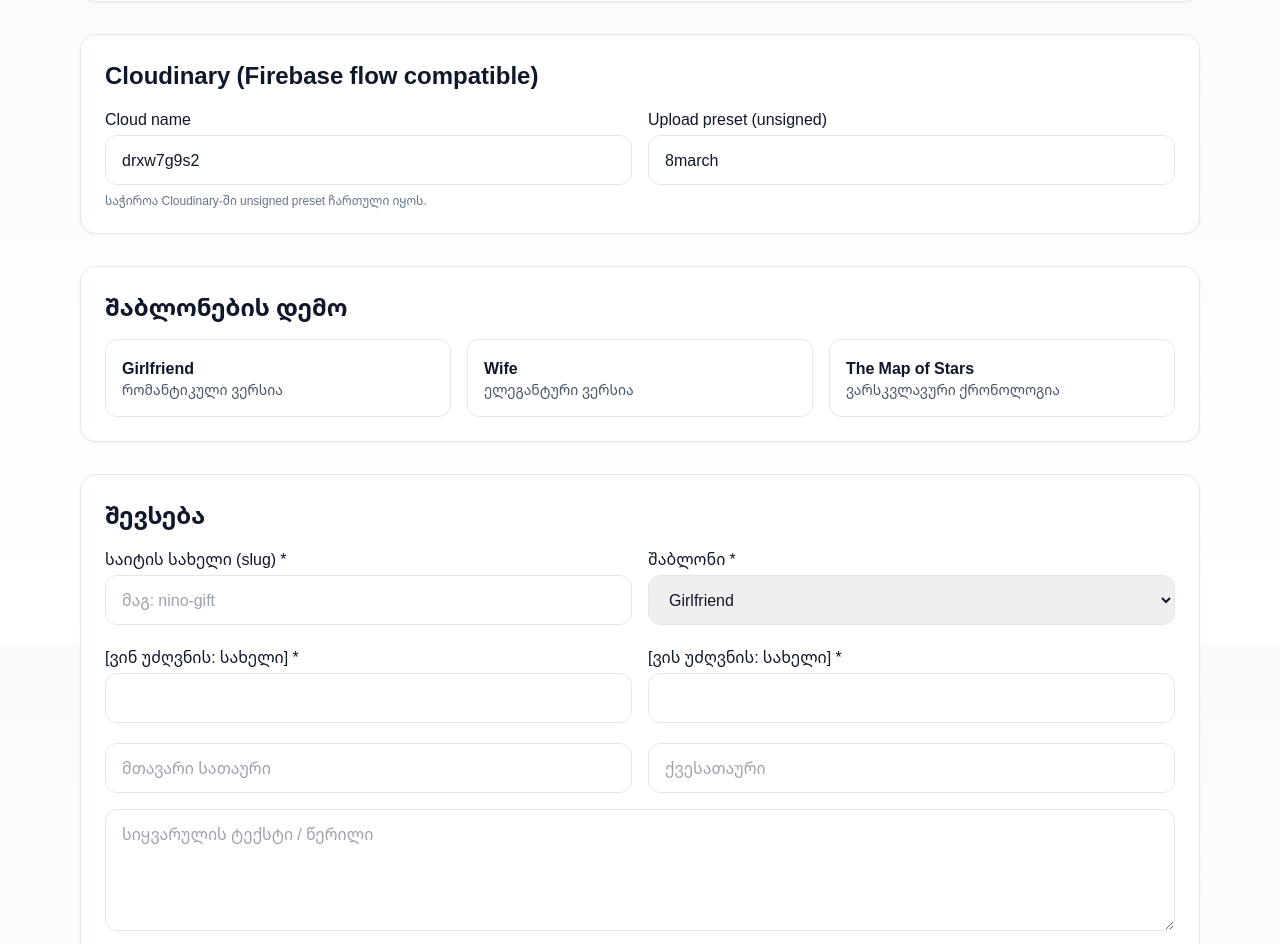
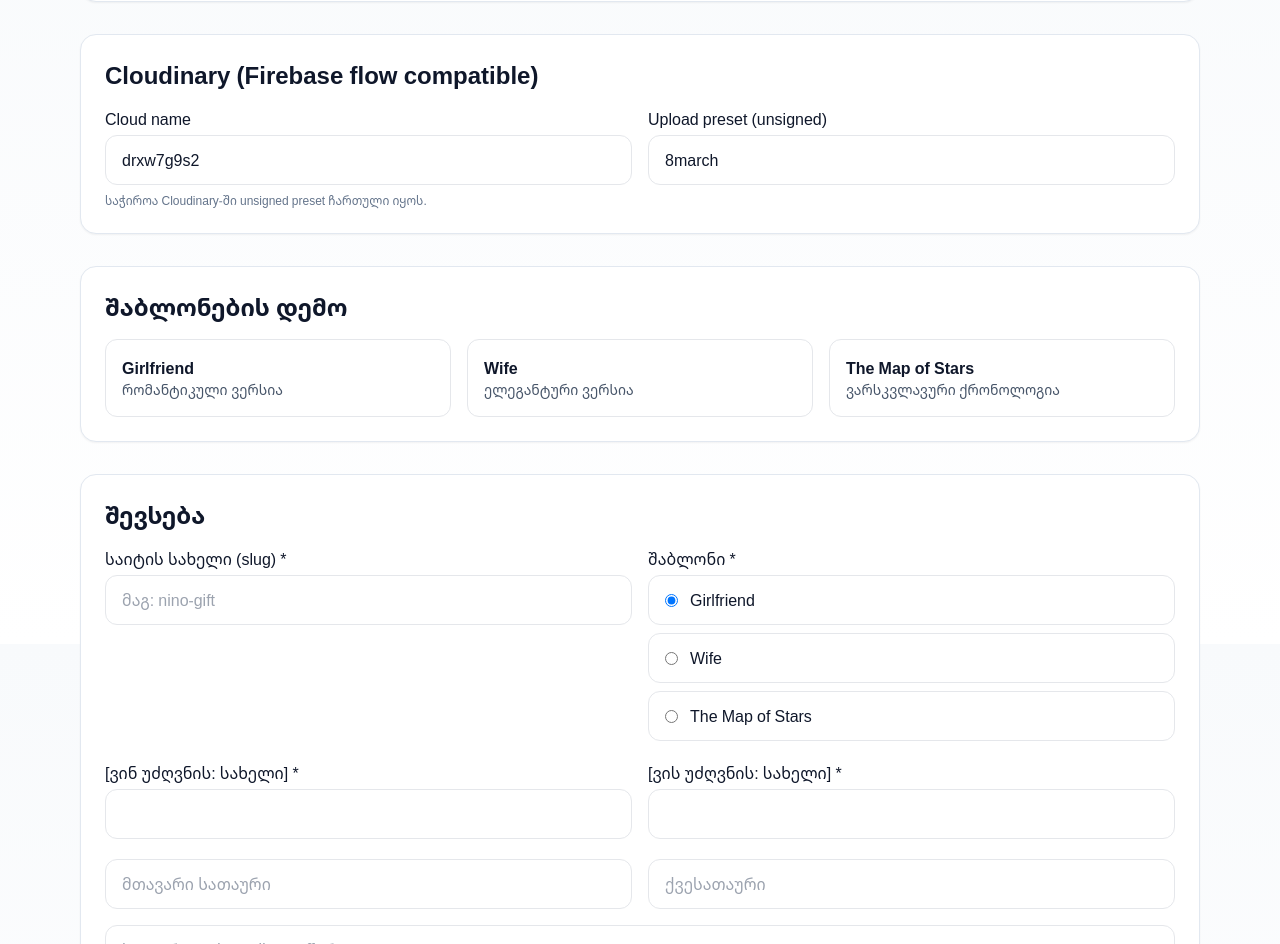
Before and after one commit to IMED458/8march.github.io, a website: page public/index.html in a window 1280 px wide. Shown: the part 156-1100 px from the top of the page. Drawn offline with nearby package versions, Linux system fonts and the light colour scheme.

Commit message:
Make template selection visible with radio cards

```diff
--- a/public/index.html
+++ b/public/index.html
@@ -71,11 +71,20 @@
           </div>
           <div>
             <label class="block mb-1 font-medium">შაბლონი *</label>
-            <select name="template_choice" id="templateChoice" required class="w-full border rounded-xl px-4 py-3">
-              <option value="girlfriend">Girlfriend</option>
-              <option value="wife">Wife</option>
-              <option value="map-of-stars">The Map of Stars</option>
-            </select>
+            <div class="grid gap-2">
+              <label class="flex items-center gap-3 border rounded-xl px-4 py-3 cursor-pointer">
+                <input type="radio" name="template_choice" value="girlfriend" checked>
+                <span class="font-medium">Girlfriend</span>
+              </label>
+              <label class="flex items-center gap-3 border rounded-xl px-4 py-3 cursor-pointer">
+                <input type="radio" name="template_choice" value="wife">
+                <span class="font-medium">Wife</span>
+              </label>
+              <label class="flex items-center gap-3 border rounded-xl px-4 py-3 cursor-pointer">
+                <input type="radio" name="template_choice" value="map-of-stars">
+                <span class="font-medium">The Map of Stars</span>
+              </label>
+            </div>
           </div>
         </div>
 
@@ -162,7 +171,7 @@
 
   <script>
     const form = document.getElementById('generatorForm');
-    const templateChoice = document.getElementById('templateChoice');
+    const templateChoices = Array.from(document.querySelectorAll('input[name="template_choice"]'));
     const genericFields = document.getElementById('genericFields');
     const mapFields = document.getElementById('mapFields');
     const loading = document.getElementById('loading');
@@ -192,11 +201,12 @@
     addReason.addEventListener('click', () => addReasonInput(''));
 
     function updateMode() {
-      const isMap = templateChoice.value === 'map-of-stars';
+      const selected = document.querySelector('input[name="template_choice"]:checked');
+      const isMap = selected && selected.value === 'map-of-stars';
       genericFields.classList.toggle('hidden', isMap);
       mapFields.classList.toggle('hidden', !isMap);
     }
-    templateChoice.addEventListener('change', updateMode);
+    templateChoices.forEach((el) => el.addEventListener('change', updateMode));
     updateMode();
 
     async function uploadToCloudinary(file, cloudName, uploadPreset, folder, resourceType) {
```
